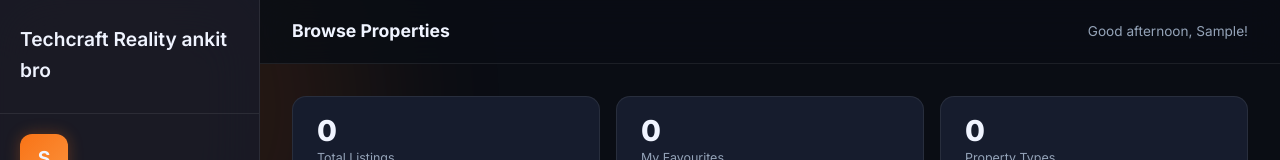
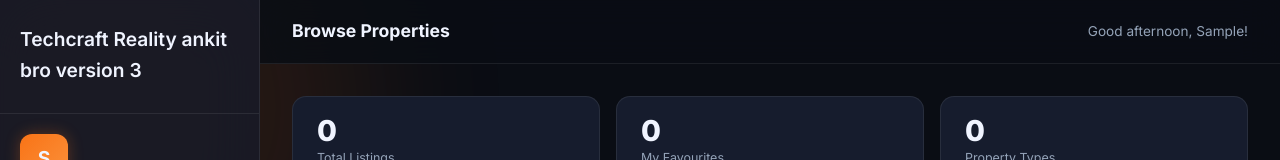
Before and after one commit to ankitbelbase17/Simple_Realstate_Buyerportal, a plain HTML site: page frontend/dashboard.html in a window 1280 px wide. Shown: the top 160 px of the page. Drawn offline with Linux system fonts and the light colour scheme; no server answers; sample sign-in values are in the browser's storage.

Commit message:
name_changed

```diff
--- a/frontend/dashboard.html
+++ b/frontend/dashboard.html
@@ -24,7 +24,7 @@
     <!-- ── Sidebar ── -->
     <aside class="sidebar" id="sidebar" aria-label="Main navigation">
       <div class="sidebar-brand">
-        <span class="brand-name">Techcraft Reality ankit bro</span>
+        <span class="brand-name">Techcraft Reality ankit bro version 3</span>
       </div>
 
       <div class="sidebar-user">
```
